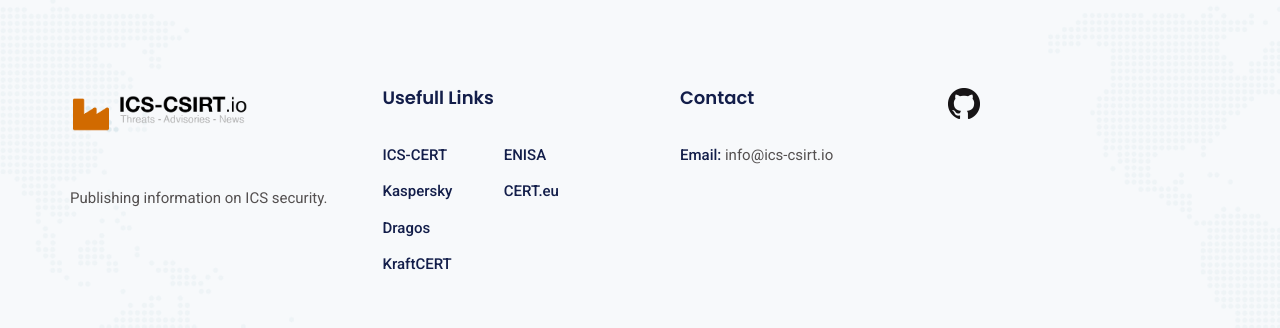
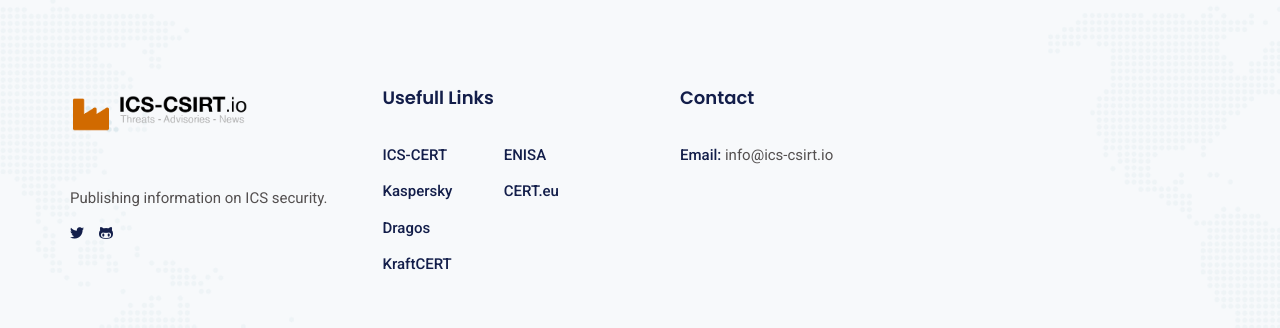
Before and after one commit to cudeso/ics-csirt-website, a Jekyll site: the page built from index.html, in a window 1280 px wide. Shown: the part 852-1180 px from the top of the page. Built offline with Jekyll 4.4.1, drawn with Linux system fonts in a browser that asks for light colours.

Commit message:
Logo and footer

```diff
--- a/_includes/html_footer.html
+++ b/_includes/html_footer.html
@@ -10,6 +10,12 @@
                                     <img src="assets/ics-csirt/logo-black.png" alt>
                                 </div>
                                 <p>Publishing information on ICS security.</p>
+                                <div class="social-icons">
+                                    <ul>
+                                        <li><a href="https://twitter.com/icscsirt"><i class="ti-twitter-alt"></i></a></li>
+                                        <li><a href="https://github.com/cudeso/ics-csirt-website"><i class="ti-github"></i></a></li>
+                                    </ul>
+                                </div>
                             </div>
                         </div>
                         <div class="col col-lg-3 col-md-3 col-sm-6">
@@ -32,7 +38,7 @@
                         </div>
                         <div class="col col-lg-3 col-md-3 col-sm-6">
                             <div class="logo widget-title">
-                                <a href="https://github.com/cudeso/ics-csirt-website"><img src="assets/ics-csirt/GitHub-Mark-32px.png" alt></a>
+
                             </div>
                         </div>
                     </div>
```
Also changed, not shown: base-material/twitter-logo-small.png (added), base-material/twitter-logo.png (added), 2 other files.
